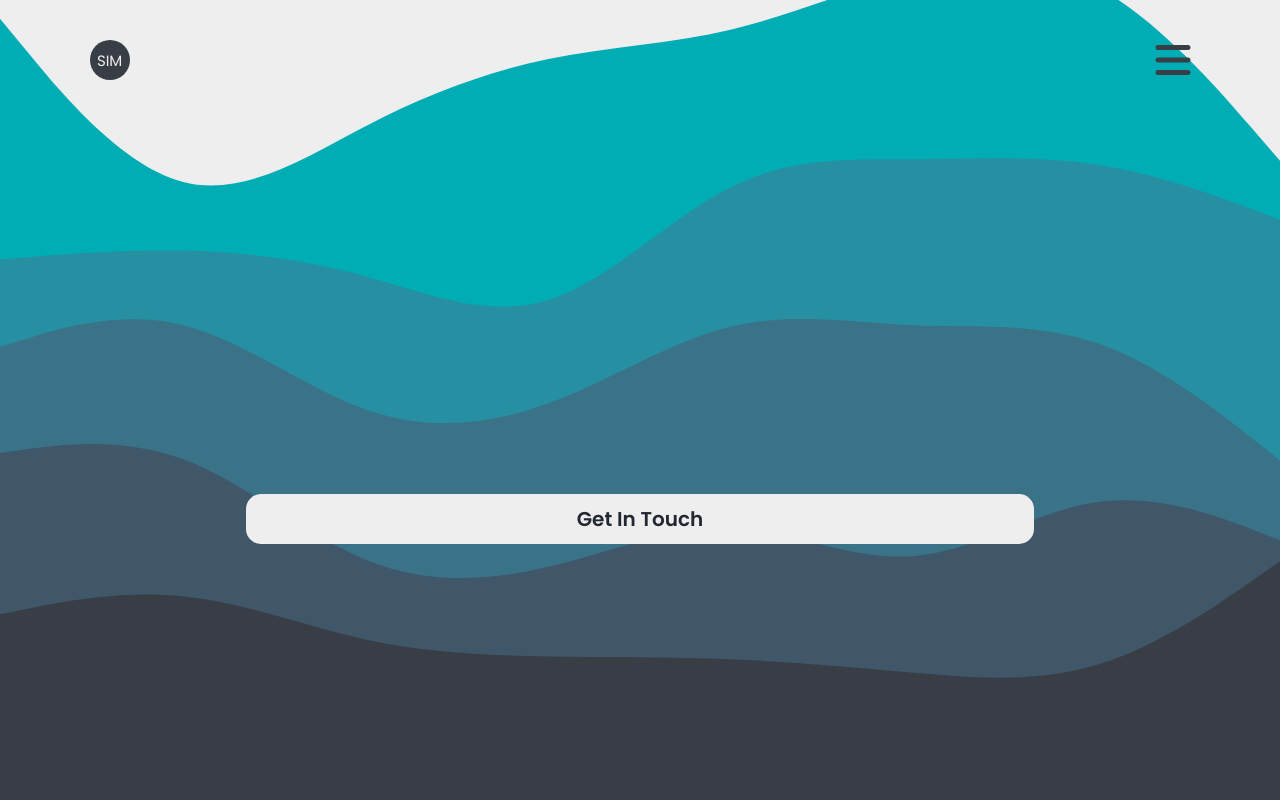
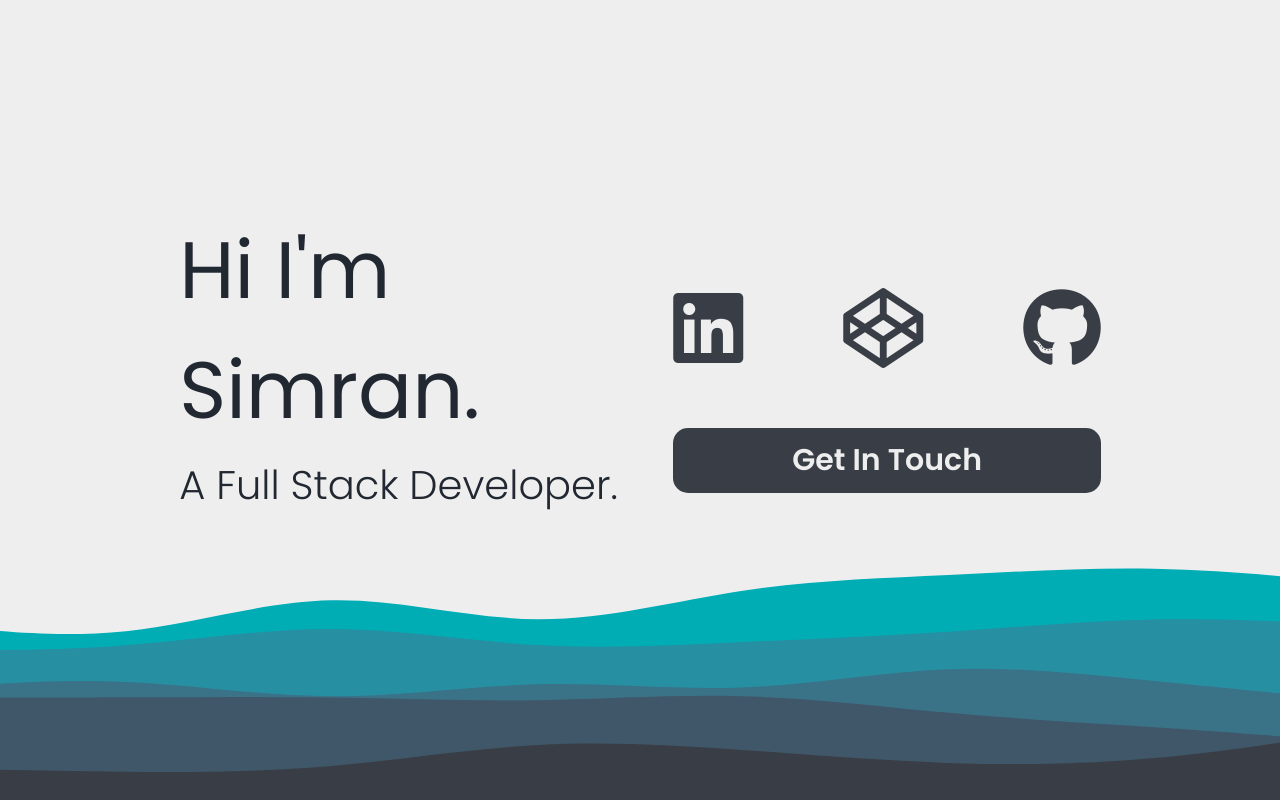
Before and after one commit to simran7s/portfolio, a React (Create React App) app: page / in a window 1280 px wide. Shown: the top 800 px of the page. Built offline with nearby package versions, Linux system fonts and the light colour scheme.

Commit message:
made desktop landing page

```diff
--- a/public/style.css
+++ b/public/style.css
@@ -6,20 +6,13 @@
     --light: #EEEEEE;
     --dark: #222831;
 
-    --default-padding: 7% 15%;
-    --default-margin: 5vh 7vw;
+    --default-padding: 10vh 14vw;
+    --default-margin: 10vh 14vw;
     --default-mobile-padding: 7% 15%;
     --default-mobile-margin: 5vh 7vw;
 
-    --h1-font-size: 5rem;
-    --h2-font-size: 5rem;
-    --p-font-size: 2rem;
-    --h1-mobile-font-size: 5rem;
-    --h2-mobile-font-size: 4rem;
-    --p-mobile-font-size: 2rem;
-
-    --logo-circle-size: 5rem;
-    --logo-text-size: 2rem;
+    --logo-circle-size: 7rem;
+    --logo-text-size: 3rem;
     --logo-mobile-circle-size: 4rem;
     --logo-mobile-text-size: 1.5rem;
 }
@@ -70,17 +63,6 @@ p {
     font-size: 1.8rem;
 }
 
-button {
-    z-index: 1;
-    background-color: red;
-    padding: 1rem;
-    border: 0;
-    border-radius: 15px;
-}
-
-button:active {
-    scale: 0.98;
-}
 
 .anchor {
     background-color: var(--light);
@@ -94,15 +76,17 @@ button:active {
     width: 60vw;
 }
 
+
 .anchor:active {
     scale: 0.98;
 }
 
-.anchor:hover {
-    opacity: 0.9;
+
+/* HIDE DESKTOP ELEMENTS ON MOBILE*/
+.desktop {
+    display: none;
 }
 
-/*  */
 
 
 /* ****************************** */
@@ -169,7 +153,9 @@ button:active {
     background-color: rgba(57, 62, 70, 0.95);
     padding-top: 1rem;
     padding-bottom: 1rem;
-    transition: all 0.5s ease-in;
+    box-shadow: 0 3px 20px rgba(--dark, );
+    /* transition: all 0.2s ease-in; */
+
 }
 
 .navbar.active .circle {
@@ -254,8 +240,6 @@ button:active {
     top: 5px;
 
 }
-
-
 
 /* WAVES */
 .spacer {
@@ -411,6 +395,11 @@ button:active {
 
 .work-nav .work-nav-item {
     font-size: 1.6rem;
+}
+
+.work-nav .work-nav-item.active {
+    border-top: 1px solid var(--light);
+    border-bottom: 1px solid var(--light);
 }
 
 
@@ -610,3 +599,186 @@ button:active {
     text-align: center;
     font-size: 2.5rem;
 }
+
+
+/* Laptops and Computers */
+@media only screen and (min-width: 768px) {
+    html {
+        overflow-y: overlay
+    }
+
+    .higher-index {
+        position: relative;
+        z-index: 1;
+    }
+
+    .container {
+        margin: var(--default-margin);
+    }
+
+    /* HIDE MOBILE ELEMENTS ON DESKTOP*/
+    .mobile {
+        display: none;
+    }
+
+    /* SHOW DESKTOP ELEMENTS */
+    .desktop {
+        display: block;
+    }
+
+    /* GENERAL */
+    h2 {
+        font-size: 8rem;
+    }
+
+    h3 {
+        font-size: 4.4rem;
+    }
+
+    h4 {
+        font-size: 3rem;
+    }
+
+    p {
+        font-size: 2.4rem;
+    }
+
+    .container {
+        position: relative;
+        /* z-index: 1; */
+    }
+
+    .anchor {
+        font-size: 3rem;
+        padding: 1rem;
+        width: 60vw;
+    }
+
+    .anchor:hover {
+        opacity: 0.9;
+    }
+
+
+    /* ******************** */
+    /* ******NAVBAR ******  */
+    /* ******************** */
+    .navbar {
+        padding: var(--default-margin);
+    }
+
+    .navbar .logo .circle {
+        width: var(--logo-circle-size);
+        height: var(--logo-circle-size);
+    }
+
+    .navbar .logo p {
+        font-size: var(--logo-text-size);
+    }
+
+
+    nav .desktop {
+        list-style: none;
+        text-align: right;
+        display: flex;
+        justify-content: space-between;
+
+    }
+
+    nav .desktop a {
+        text-decoration: none;
+        color: var(--secondary);
+        font-size: var(--logo-text-size);
+        padding: 1rem 0;
+
+    }
+
+    nav .desktop a:hover {
+        transform: scale(1.2);
+        color: var(--primary);
+        border-bottom: 1px solid var(--primary);
+    }
+
+
+    /* ******************** */
+    /* ******LANDING ****** */
+    /* ******************** */
+
+    /* CHANGED WAVE TO DESKTOP VERSION */
+    .landing-mobile-waves {
+        background-image: url("./images/layered-waves-haikei.svg");
+    }
+
+    .spacer {
+        aspect-ratio: 4/3;
+    }
+
+    /* Get in Touch button */
+    .landing .anchor {
+        bottom: 6%;
+        /* Undo Postion absolute for get in touch */
+        position: static;
+        background-color: var(--secondary);
+        color: var(--light);
+        display: block;
+        width: 100%;
+        padding: 1rem 0;
+    }
+
+    /* INCREASE "FULL STACK DEVELOPER" TEXT SIZE */
+    .landing-text h3 {
+        font-size: 4rem;
+        font-weight: 300;
+    }
+
+    /* ADDING RIGHT SIDE ICONS TO DESKTOP VERSION */
+    .landing .container {
+        display: flex;
+        align-items: center;
+        justify-content: space-between;
+    }
+
+    .landing-text {
+        width: auto;
+    }
+
+    .landing-content .social {
+        display: flex;
+        justify-content: flex-end;
+        /* width: 50vw; */
+    }
+
+    .landing-content .social i {
+        font-size: 8rem;
+        margin: 6rem 5rem;
+        color: var(--secondary);
+    }
+
+    .landing-content .social .fa-github {
+        margin-right: 0;
+    }
+
+    .landing-content .social .fa-linkedin {
+        margin-left: 0;
+    }
+
+
+    /* ******************** */
+    /* ******* ABOUT ****** */
+    /* ******************** */
+
+
+    /* ******************** */
+    /* ***** WORK ********* */
+    /* ******************** */
+
+
+    /* ******************** */
+    /* ***** CONTACT ****** */
+    /* ******************** */
+
+
+    /* ******************** */
+    /* ****** FOOTER ****** */
+    /* ******************** */
+
+}
--- a/src/components/LandingPage/Landing.jsx
+++ b/src/components/LandingPage/Landing.jsx
@@ -11,14 +11,29 @@ function Landing() {
             <div className="container">
 
                 <div className="landing-text">
-                    <h2>Hi.</h2>
-                    <h2>I'm</h2>
-                    <h2>Simran.</h2>
-                    <h3>A Full Stack Developer</h3>
+                    <h2 className="mobile">Hi.</h2>
+                    <h2 className="mobile">I'm</h2>
+                    <h2 className="desktop higher-index">Hi I'm</h2>
+                    <h2 className="higher-index">Simran.</h2>
+                    <h3 className="higher-index">A Full Stack Developer.</h3>
+                </div>
+
+                <div className="landing-content higher-index">
+                    <div className="social landing-social">
+                        <i className="fab fa-linkedin"></i>
+                        <i class="fab fa-codepen"></i>
+                        <i className="fab fa-github"></i>
+                    </div>
+                    <div className="get-in-touch">
+                        <a href="#contact-scrollpoint" className="anchor">Get In Touch</a>
+                    </div>
+                    {/* <Anchor href="#contact-scrollpoint" text="Get In Touch" /> */}
                 </div>
             </div>
             <div className="spacer landing-mobile-waves">
-                <Anchor href="#contact-scrollpoint" text="Get In Touch" />
+                <div className="mobile">
+                    <Anchor href="#contact-scrollpoint" text="Get In Touch" />
+                </div>
             </div>
 
         </div>
--- a/src/components/LandingPage/Navbar.jsx
+++ b/src/components/LandingPage/Navbar.jsx
@@ -8,10 +8,12 @@ function Navbar() {
         overlay.classList.toggle("active")
     }
 
+    // Used to change colour of nav when going past landing
+    // && only show nav when scrolling up.
 
-
-    // change colour of nav bar when scrolling past landing page
+    var prevScrollpos = window.pageYOffset;
     window.onscroll = function () {
+        var currentScrollPos = window.pageYOffset;
         const navbar = document.querySelector(".navbar");
         let top = window.scrollY;
         if (top > (window.innerHeight * 0.8)) {
@@ -19,20 +21,46 @@ function Navbar() {
         } else {
             navbar.classList.remove("active")
         }
+        if (prevScrollpos > currentScrollPos) {
+            document.querySelector(".navbar").style.top = "0";
+        } else {
+            document.querySelector(".navbar").style.top = "-150px";
+        }
+        prevScrollpos = currentScrollPos;
+    }
+
+    // Set width of icons and nav to same size
+    window.onload = function () {
+        var nav = document.querySelector(".desktop");
+        var socialIcons = document.querySelector(".landing-social");
+        let style = window.getComputedStyle(socialIcons);
+        let width = style.getPropertyValue("width")
+        nav.style.width = width;
     }
 
     return (
         <>
             <div className="navbar">
                 <header>
-                    <div className="logo">
+                    <div className="logo" onClick={
+                        () => {
+                            window.location.href = "#home"
+                        }
+                    }>
                         <div className="circle"><p>SIM</p></div>
                     </div>
 
                 </header>
 
                 <nav>
-                    <i className="fas fa-bars" onClick={toggleOverlay}></i>
+                    <div className="desktop">
+                        <a id="about-anchor" href="#about">ABOUT</a>
+                        <a id="work-anchor" href="#work-scrollpoint">WORK</a>
+                        <a id="contact-anchor" href="#contact-scrollpoint">CONTACT</a>
+                    </div>
+                    <div className="mobile">
+                        <i className="fas fa-bars" onClick={toggleOverlay}></i>
+                    </div>
                 </nav>
             </div>
             <div className="overlay">
--- a/src/components/WorkPage/Work.jsx
+++ b/src/components/WorkPage/Work.jsx
@@ -34,8 +34,43 @@ function Work() {
 
 
     // Called when ALL/VANILLA/NODE/REACT are clicked. Then filter is set
-    function onClick(filter) {
-        setFilter(filter);
+    function onClick(newFilter) {
+        switch (filter) {
+            case "all":
+                document.querySelector(".work-nav-item.all").classList.remove("active")
+                break;
+            case "vanilla":
+                document.querySelector(".work-nav-item.vanilla").classList.remove("active")
+                break;
+            case "node":
+                document.querySelector(".work-nav-item.node").classList.remove("active")
+                break;
+            case "react":
+                document.querySelector(".work-nav-item.react").classList.remove("active")
+                break;
+            default:
+                break;
+        }
+        switch (newFilter) {
+            case "all":
+                document.querySelector(".work-nav-item.all").classList.add("active")
+                break;
+            case "vanilla":
+                document.querySelector(".work-nav-item.vanilla").classList.add("active")
+                break;
+            case "node":
+                document.querySelector(".work-nav-item.node").classList.add("active")
+                break;
+            case "react":
+                document.querySelector(".work-nav-item.react").classList.add("active")
+                break;
+            default:
+                break;
+        }
+        // Change style of old filter
+        // document.querySelector(`${newFilter}`).classList.add("active")
+        // Change style of new filter
+        setFilter(newFilter);
     }
 
     return (
@@ -47,19 +82,19 @@ function Work() {
                 <div className="divider"></div>
                 <h3 id="work-scrollpoint">Projects</h3>
                 <ul className="work-nav">
-                    <li className="work-nav-item"
+                    <li className="work-nav-item all active"
                         onClick={() => {
                             onClick("all")
                         }}>All</li>
-                    <li className="work-nav-item"
+                    <li className="work-nav-item vanilla"
                         onClick={() => {
                             onClick("vanilla")
                         }}>HTML/CSS/JS</li>
-                    <li className="work-nav-item"
+                    <li className="work-nav-item node"
                         onClick={() => {
                             onClick("node")
                         }}>Node.js</li>
-                    <li className="work-nav-item"
+                    <li className="work-nav-item react"
                         onClick={() => {
                             onClick("react")
                         }}>React</li>
```
Also changed, not shown: public/images/layered-waves-haikei.svg.
